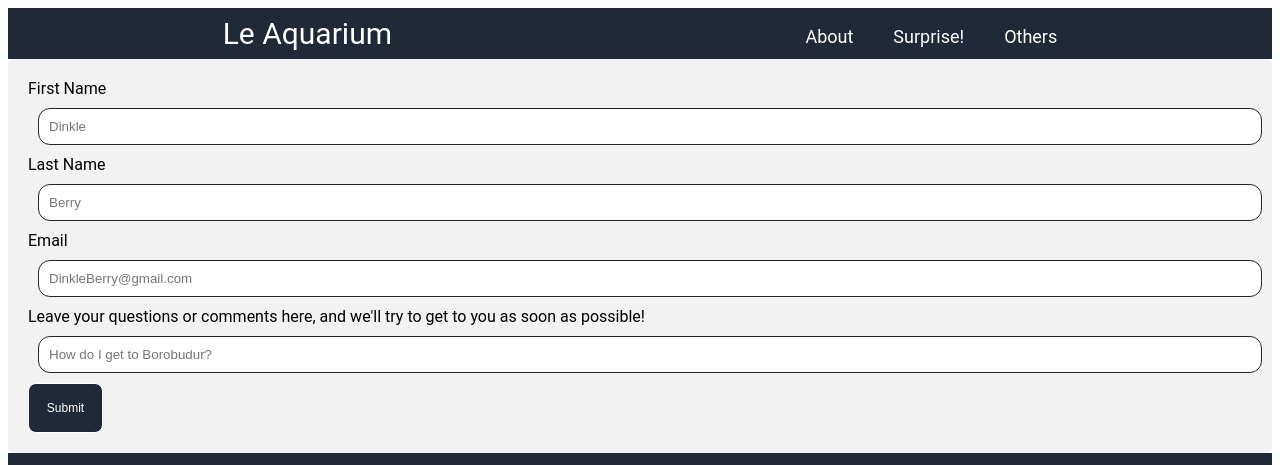
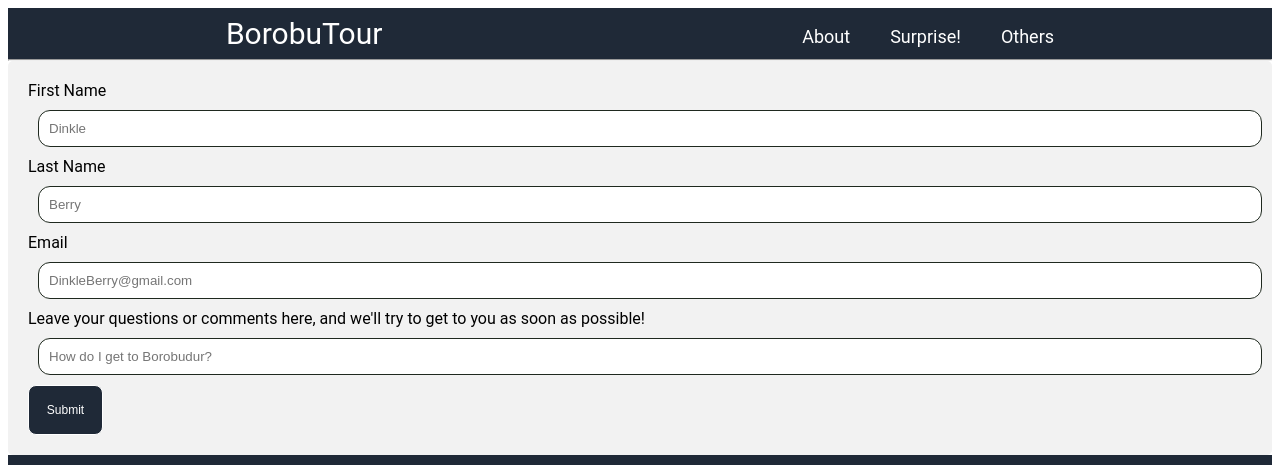
Before and after one commit to djimbe/HCI-UAS, a plain HTML site: page sign-up.html in a window 1280 px wide. Shown: the top 465 px of the page. Drawn offline with Linux system fonts and the light colour scheme.

Commit message:
change header to match uas format

```diff
--- a/sign-up.html
+++ b/sign-up.html
@@ -6,22 +6,22 @@
     <meta name="viewport" content="width=device-width, initial-scale=1.0">
     <link rel="stylesheet" href="./css/header.css">
     <link rel="stylesheet" href="./css/sign-up-style.css">
-    <title>Dolphin</title>
+    <title>BorobuTour</title>
 </head>
 <body>
     <div class="header">
         <a href="index.html"><div class="left">
-            Le Aquarium
+            BorobuTour
         </div></a>
         <div class="right">
             <ul>
-                <li><a href="#">About</a></li>
+                <li><a href="https://en.wikipedia.org/wiki/Borobudur">About</a></li>
                 <li><a href="https://www.youtube.com/watch?v=dQw4w9WgXcQ">Surprise!</a></li>
                 <li><a href="#">Others</a></li>
             </ul>
         </div>
     </div>
-
+    <hr>
     <div class="container">
         <form>
 
```
